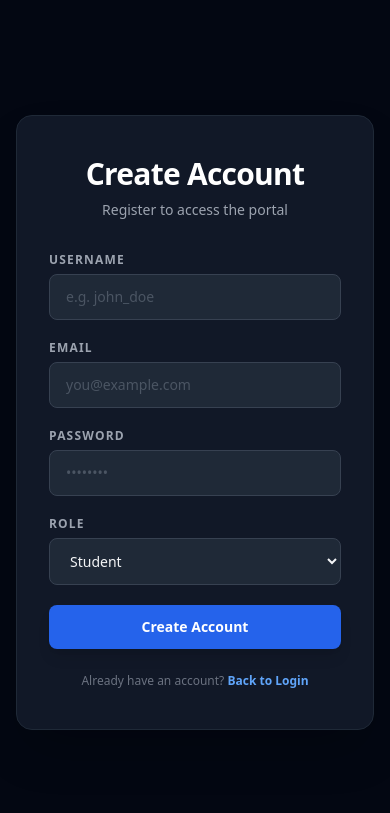
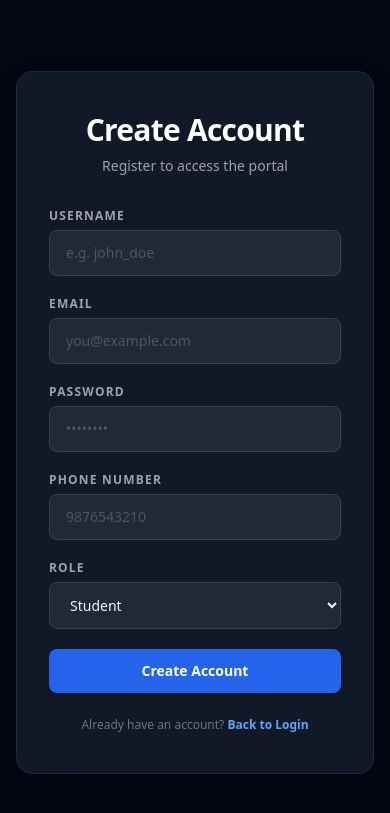
Before and after one commit to Rohitha-s/student-management-system, a Flask app: page /signup in a window 390 px wide. Shown: the top 813 px of the page. Run offline with Flask 3, Linux system fonts and the light colour scheme; some libraries are stand-ins or nearby versions.

Commit message:
Phone number validation, soft delete using time stamp

```diff
--- a/sms/app.py
+++ b/sms/app.py
@@ -11,6 +11,7 @@ from flask_jwt_extended import (
 )
 
 import sqlite3
+import re
 
 from flask_jwt_extended import (
     JWTManager,
@@ -41,27 +42,24 @@ def db():
     first_name TEXT,
     last_name TEXT,
     email TEXT,
+    phone_number TEXT,
     created_at TIMESTAMP DEFAULT CURRENT_TIMESTAMP,
-    updated_at TIMESTAMP DEFAULT CURRENT_TIMESTAMP
+    updated_at TIMESTAMP DEFAULT CURRENT_TIMESTAMP,
+    deleted_at TIMESTAMP DEFAULT NULL
     )""")
 
     cursor.execute("""
     CREATE TABLE IF NOT EXISTS users(
     id INTEGER PRIMARY KEY AUTOINCREMENT,
     username TEXT NOT NULL,
+    phone_number TEXT,
     email TEXT UNIQUE NOT NULL,
     password TEXT NOT NULL,
     role TEXT NOT NULL,
     created_at TIMESTAMP DEFAULT CURRENT_TIMESTAMP,
-    updated_at TIMESTAMP DEFAULT CURRENT_TIMESTAMP
+    updated_at TIMESTAMP DEFAULT CURRENT_TIMESTAMP,
+    deleted_at TIMESTAMP DEFAULT NULL
     )""")
-
-    '''
-    cursor.execute("""
-    ALTER TABLE students
-    ADD COLUMN deleted_at INTEGER DEFAULT 0;
-    """)
-    '''
 
     conn.commit()
     conn.close()
@@ -75,7 +73,7 @@ def api_login():
 
     conn=get_db_connection()
     cursor=conn.cursor()
-    cursor.execute("SELECT * FROM users WHERE email=?",(email,))
+    cursor.execute("SELECT * FROM users WHERE email=? AND deleted_at IS NULL",(email,))
     user=cursor.fetchone()
     conn.close()
 
@@ -125,7 +123,7 @@ def api_students():
 
     conn=get_db_connection()
     cursor=conn.cursor()
-    cursor.execute("SELECT * FROM students WHERE is_deleted = 0")
+    cursor.execute("SELECT * FROM students WHERE deleted_at IS NULL")
     students=cursor.fetchall()
     conn.close()
     data=[]
@@ -154,7 +152,7 @@ def api_delete(id):
 
     conn = get_db_connection()
     cursor = conn.cursor()
-    cursor.execute("""UPDATE students SET deleted_at=1,
+    cursor.execute("""UPDATE students SET deleted_at = CURRENT_TIMESTAMP,
                    updated_at=CURRENT_TIMESTAMP WHERE id=?""",(id,))
     conn.commit()
     conn.close()
@@ -169,7 +167,12 @@ def signup():
         username=request.form["username"]
         email=request.form["email"]
         password=request.form["password"]
-        role=request.form["role"]
+        phone_number = request.form["phone_number"]
+        role = request.form["role"]
+
+        if not re.fullmatch(r"\d{10}", phone_number):
+            return render_template("signup.html",
+        error="Phone number must contain exactly 10 digits.")
 
         hashed_password=generate_password_hash(password)
 
@@ -177,7 +180,7 @@ def signup():
         cursor=conn.cursor()
         # Check email exists
         cursor.execute(
-            "SELECT * FROM users WHERE email=?",
+            "SELECT * FROM users WHERE email=? AND deleted_at IS NULL",
             (email,)
         )
         existing_user=cursor.fetchone()
@@ -188,10 +191,11 @@ def signup():
                 "signup.html",
                 error="Email already exists. Please use another email.")
 
+
         cursor.execute("""
-        INSERT INTO users(username,email,password,role)
-        VALUES(?,?,?,?)
-        """,(username,email,hashed_password,role))
+        INSERT INTO users(username,email,password,phone_number,role)
+        VALUES(?,?,?,?,?)""",(username,email,hashed_password,phone_number,role))
+
         conn.commit()
         conn.close()
         return redirect("/")
@@ -230,7 +234,7 @@ def home():
 
     conn = get_db_connection()
     cursor = conn.cursor()
-    cursor.execute("SELECT * FROM students WHERE deleted_at = 0")
+    cursor.execute("SELECT * FROM students WHERE deleted_at IS NULL")
     students = cursor.fetchall()
     conn.close()
 
@@ -249,14 +253,18 @@ def form():
     if request.method == "POST":
         first_name = request.form["first_name"]
         last_name = request.form["last_name"]
+        phone_number = request.form["phone_number"]
         email = request.form["email"]
+
+        if not re.fullmatch(r"\d{10}", phone_number):
+            return "Phone number must contain exactly 10 digits."
 
         conn = get_db_connection()
         cursor = conn.cursor()
         cursor.execute("""
-        INSERT INTO students(first_name,last_name,email)
-        VALUES(?,?,?)
-        """, (first_name,last_name,email))
+        INSERT INTO students(first_name,last_name,phone_number,email)
+        VALUES(?,?,?,?)
+        """, (first_name,last_name,phone_number,email))
         conn.commit()
         conn.close()
         return redirect("/home")
@@ -280,7 +288,7 @@ def delete(id):
         conn.close()
         return "Access Restricted"
 
-    cursor.execute("""UPDATE students SET deleted_at = 1,
+    cursor.execute("""UPDATE students SET deleted_at = CURRENT_TIMESTAMP,
                    updated_at = CURRENT_TIMESTAMP WHERE id=?""",(id,))
     conn.commit()
     conn.close()
@@ -294,7 +302,7 @@ def edit(id):
 
     conn = get_db_connection()
     cursor = conn.cursor()
-    cursor.execute("SELECT * FROM students WHERE id=? AND is_deleted=0",(id,))
+    cursor.execute("SELECT * FROM students WHERE id=? AND deleted_at IS NULL",(id,))
     student = cursor.fetchone()
 
     if student is None:
@@ -308,11 +316,15 @@ def edit(id):
     if request.method=="POST":
         first_name=request.form["first_name"]
         last_name=request.form["last_name"]
+        phone_number=request.form["phone_number"]
         email=request.form["email"]
 
-        cursor.execute("""UPDATE students SET first_name=?,last_name=?,email=?,
+        if not re.fullmatch(r"\d{10}", phone_number):
+            return "Phone number must contain exactly 10 digits."
+
+        cursor.execute("""UPDATE students SET first_name=?,last_name=?,phone_number=?,email=?,
         updated_at=CURRENT_TIMESTAMP WHERE id=? """,
-        (first_name,last_name,email,id))
+        (first_name,last_name,phone_number,email,id))
 
         conn.commit()
         conn.close()
@@ -329,7 +341,7 @@ def logout():
     session.clear()
     return redirect("/")
 
-# deleted records
+# delete student
 @app.route("/deleted")
 def deleted_students():
 
@@ -342,7 +354,7 @@ def deleted_students():
     cursor.execute("""
     SELECT *
     FROM students
-    WHERE deleted_at=1
+    WHERE deleted_at IS NOT NULL
     """)
 
     students = cursor.fetchall()
@@ -353,7 +365,30 @@ def deleted_students():
         students=students
     )
 
-# restoring the del data
+# delete user
+@app.route("/delete-user/<int:id>")
+def delete_user(id):
+
+    if "user" not in session:
+        return "Access Restricted"
+
+    if session["role"] != "admin":
+        return "Access Restricted"
+
+    conn = get_db_connection()
+    cursor = conn.cursor()
+
+    cursor.execute("""
+    UPDATE users
+    SET deleted_at IS NOT NULL
+    WHERE id=?
+    """,(id,))
+
+    conn.commit()
+    conn.close()
+
+    return redirect("/users")
+# restoring the del student
 @app.route("/restore/<int:id>")
 def restore(id):
 
@@ -369,7 +404,7 @@ def restore(id):
     cursor.execute("""
     UPDATE students
     SET
-        deleted_at = 0,
+        deleted_at = NULL,
         updated_at = CURRENT_TIMESTAMP
     WHERE id=?
     """,(id,))
@@ -379,6 +414,5 @@ def restore(id):
 
     return redirect("/deleted")
 
-
 if __name__=="__main__":
     app.run(debug=True)
--- a/sms/templates/signup.html
+++ b/sms/templates/signup.html
@@ -57,7 +57,23 @@
                  transition duration-200 focus:outline-none focus:border-blue-500 focus:ring-1 focus:ring-blue-500"
         />
       </div>
-
+      <div class="flex flex-col gap-1.5">
+        <label class="text-xs font-semibold uppercase tracking-widest text-gray-400">
+            Phone Number</label>
+        <input
+            type="text"
+            name="phone_number"
+            maxlength="10"
+            minlength="10"
+            pattern="[0-9]{10}"
+            title="Phone number must contain exactly 10 digits"
+            oninput="this.value=this.value.replace(/[^0-9]/g,'')"
+            required
+            placeholder="9876543210"
+            class="w-full rounded-lg border border-gray-700 bg-gray-800 px-4 py-3 text-sm text-gray-100 placeholder-gray-600
+                  transition duration-200 focus:outline-none focus:border-blue-500 focus:ring-1 focus:ring-blue-500"
+        />
+      </div>
       <div class="flex flex-col gap-1.5">
         <label class="text-xs font-semibold uppercase tracking-widest text-gray-400">Role</label>
         <select
```
Also changed, not shown: sms/templates/form.html (+18 -0 lines), students.db.
